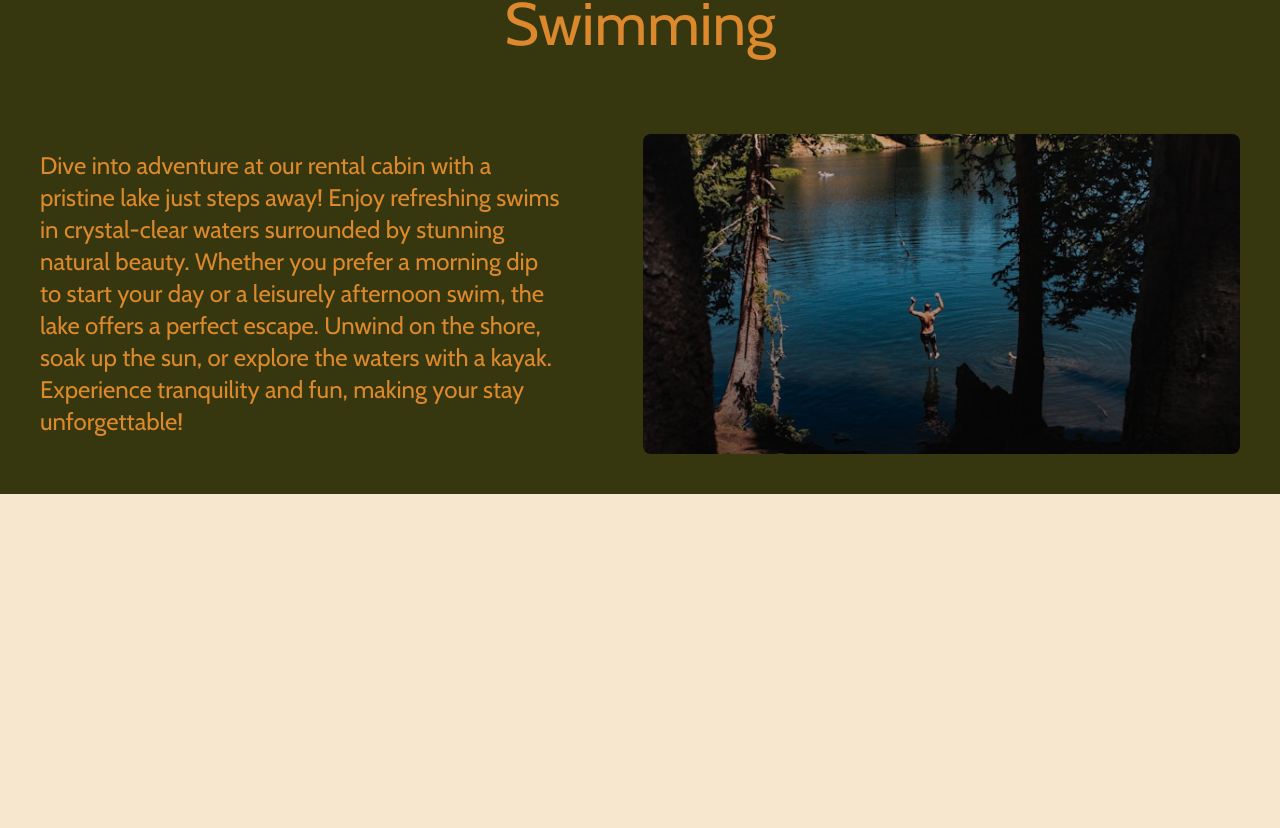
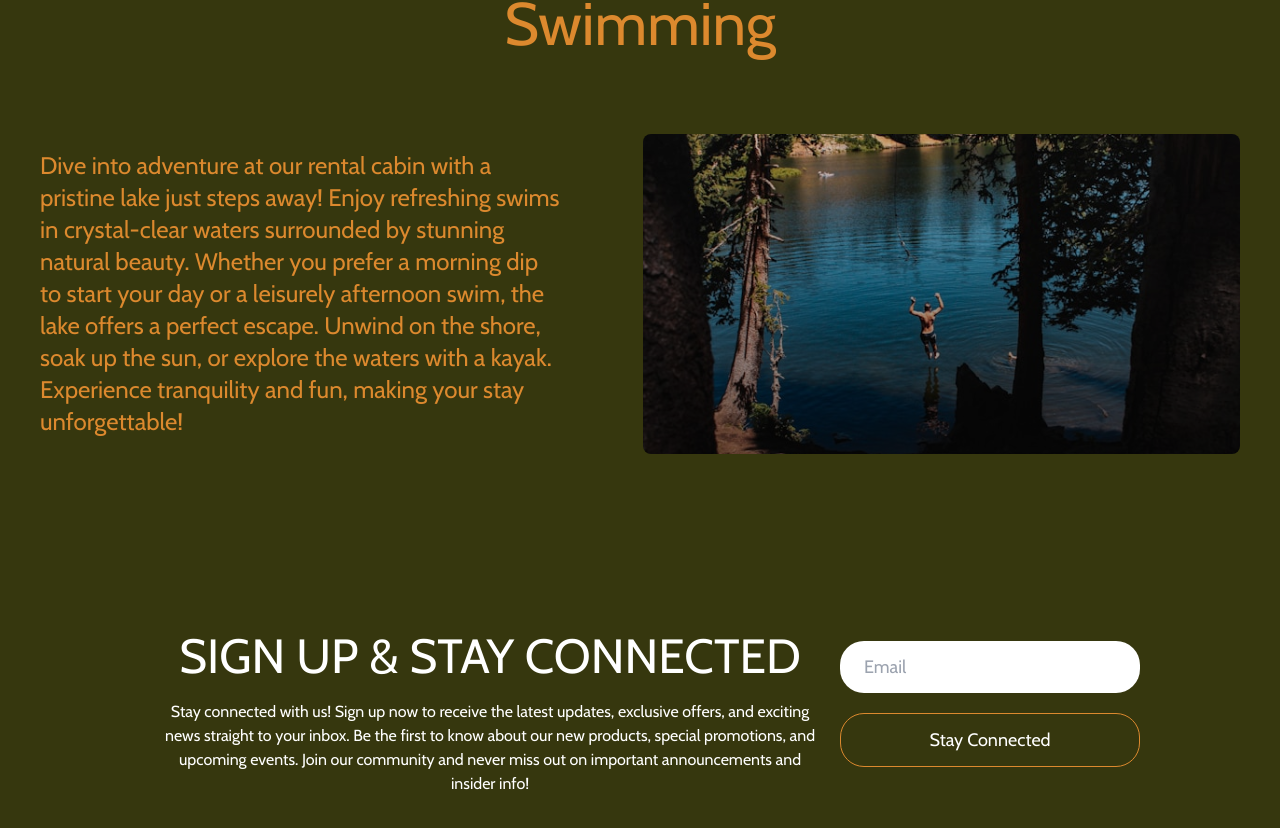
Before and after one commit to maderi21/viking-vista, a Vue app in the folder viking/: page / in a window 1280 px wide. Shown: the part 7850-8678 px from the top of the page. Before the commit the page ends 8344 px from the top, so only its background shows below. Built offline with nearby package versions, Linux system fonts and the light colour scheme.

Commit message:
getting in touch connection

```diff
--- a/viking/src/assets/pages/Activities.vue
+++ b/viking/src/assets/pages/Activities.vue
@@ -1,4 +1,6 @@
-<script setup></script>
+<script setup>
+import Button from "@/components/Button.vue";
+</script>
 
 <template>
   <div class="w-full">
@@ -71,5 +73,39 @@
         ></div>
       </div>
     </section>
+    <section id="hook" class="bg-primary-green">
+      <div class="flex items-center justify-center"></div>
+      <div class="flex justify-center items-center h-[400px]">
+        <div
+          class="bg-primary-green text-white flex justify-center items-center"
+        >
+          <div class="flex justify-center items-center p-10 mt-10">
+            <div class="w-[700px] text-center p-5">
+              <h1 class="text-5xl mb-5">SIGN UP & STAY CONNECTED</h1>
+              <p class="">
+                Stay connected with us! Sign up now to receive the latest
+                updates, exclusive offers, and exciting news straight to your
+                inbox. Be the first to know about our new products, special
+                promotions, and upcoming events. Join our community and never
+                miss out on important announcements and insider info!
+              </p>
+            </div>
+            <div class="flex flex-col space-y-5 items-center mb-5">
+              <input
+                placeholder="Email"
+                class="w-[300px] rounded-3xl px-6 py-3 text-lg"
+              />
+              <button>
+                <Button
+                  class="border border-primary-dark px-10 w-[300px]"
+                  BtnSize="large"
+                  >Stay Connected</Button
+                >
+              </button>
+            </div>
+          </div>
+        </div>
+      </div>
+    </section>
   </div>
 </template>
```
